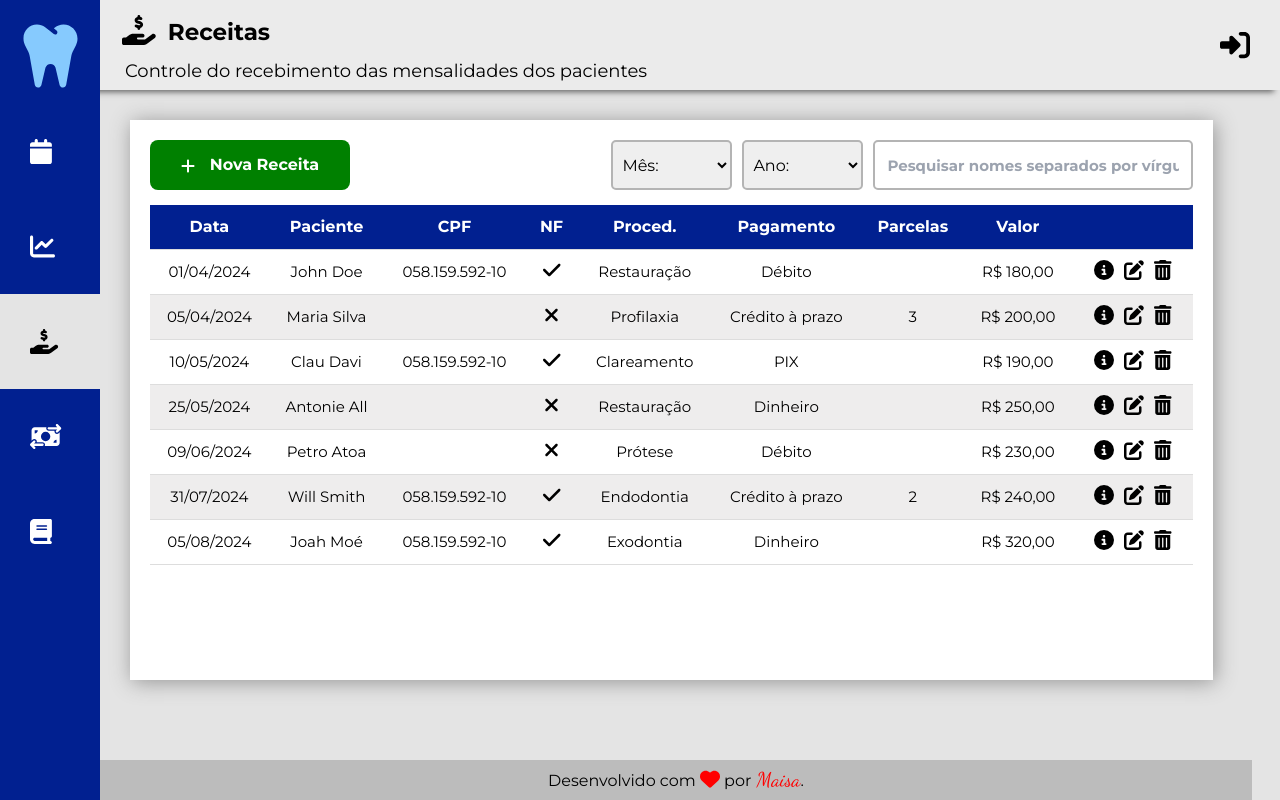
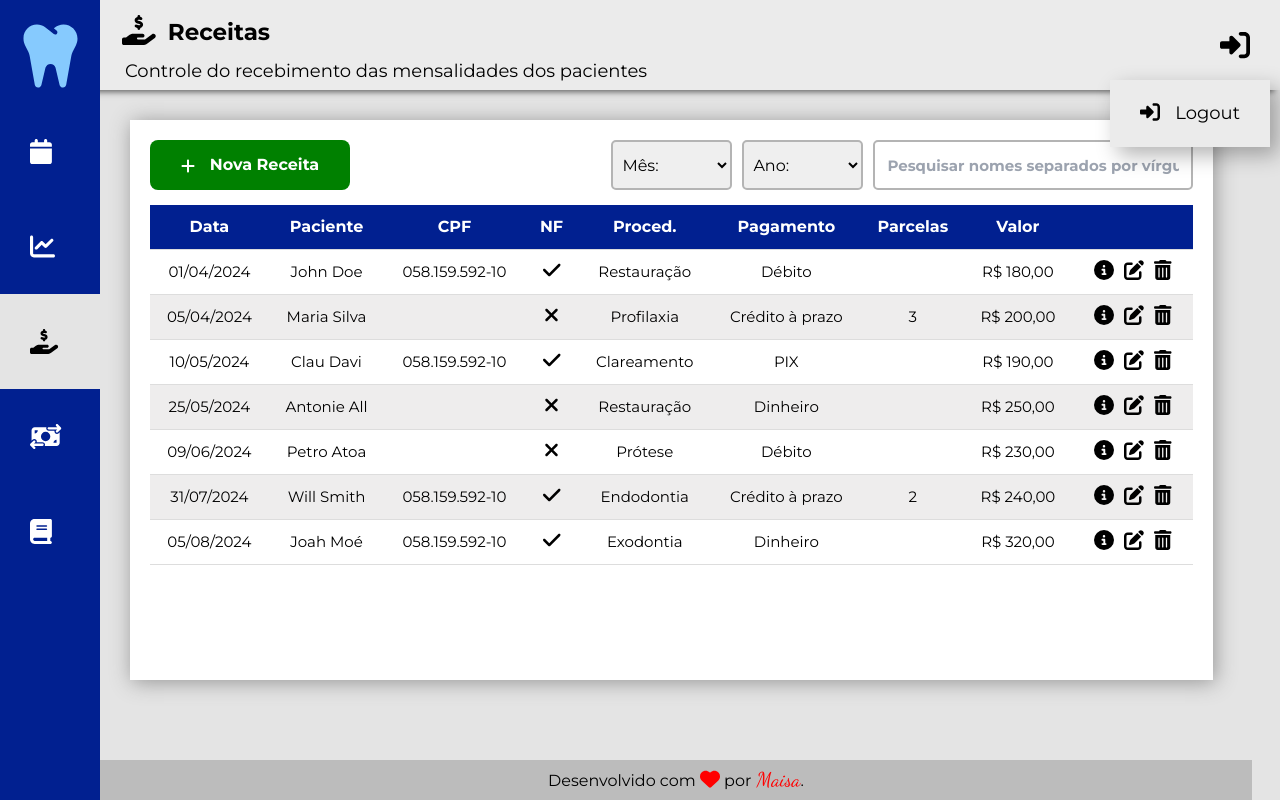
Before and after one commit to maisappreis/dental-clinic, a Next.js app: page /dental-clinic/ in a window 1280 px wide. Both pictures are taken after a click on the icon 1235 px from the left and 45 px from the top of the page. Built offline with nearby package versions, Linux system fonts and the light colour scheme.

Commit message:
feat: Implementing a dropdown menu for the user to logout.

```diff
--- a/src/app/layout/header.tsx
+++ b/src/app/layout/header.tsx
@@ -1,9 +1,11 @@
 import { FontAwesomeIcon } from "@fortawesome/react-fontawesome";
 import { faChartLine, faCalendar, faHandHoldingDollar, faMoneyBillTransfer, faBook, faRightToBracket } from '@fortawesome/free-solid-svg-icons';
 import styles from "./styles/Header.module.css"
+import { useState } from "react";
 
 
 export default function Header({ selectedOption }: { selectedOption: string }) {
+  const [showDropdownLogout, setShowDropdownLogout] = useState(false);
   let title;
   let subtitle;
   let icon;
@@ -41,6 +43,14 @@ export default function Header({ selectedOption }: { selectedOption: string }) {
       icon = null;
   }
 
+  const handleLogout = () => {
+    setShowDropdownLogout(!showDropdownLogout);
+  }
+
+  const logoutUser = () => {
+    console.log("Logout");
+  }
+
   return (
     <div className={styles.hearder}>
       <div className={styles.text}>
@@ -53,8 +63,14 @@ export default function Header({ selectedOption }: { selectedOption: string }) {
             {subtitle}
           </p>
         </div>
-        <FontAwesomeIcon icon={faRightToBracket} className={styles.login} />
+        <FontAwesomeIcon icon={faRightToBracket} className={styles.login} onClick={handleLogout} />
       </div>
+      {showDropdownLogout && (
+        <button className={styles.dropdown} onClick={logoutUser}>
+          <FontAwesomeIcon icon={faRightToBracket} className={styles.logout} />
+          Logout
+        </button>
+      )}
     </div>
   )
 }
--- a/src/app/layout/styles/Header.module.css
+++ b/src/app/layout/styles/Header.module.css
@@ -5,7 +5,7 @@
   box-shadow: 0 8px 6px -6px rgb(99, 99, 99);
   height: 90px;
   width: 100%;
-  z-index: 9;
+  z-index: 1;
 }
 
 .heading {
@@ -26,6 +26,11 @@
   margin: 15px 0 6px 0;
 }
 
+.subtitle {
+  font-size: 18px;
+  margin: 2px 0 5px 15px;
+}
+
 .icon {
   margin: 15px 12px 10px 12px;
   font-size: 30px;
@@ -37,9 +42,21 @@
   cursor: pointer;
 }
 
-.subtitle {
-  font-size: 18px;
-  margin: 2px 0 5px 15px;
+.logout {
+  margin-right: 15px;
+  font-size: 20px;
+  cursor: pointer;
+}
+
+.dropdown {
+  position: absolute;
+  top: 80px;
+  right: 10px;
+  z-index: 10;
+  background-color: rgb(235, 235, 235);
+  padding: 20px 30px;
+  box-shadow: 8px 8px 20px rgba(0, 0, 0, 0.3);
+  cursor: pointer;
 }
 
 @media only screen and (max-width: 1300px) {
--- a/src/app/layout/styles/Sidebar.module.css
+++ b/src/app/layout/styles/Sidebar.module.css
@@ -6,7 +6,7 @@
   width: 20vw;
   min-width: 200px;
   max-width: 230px;
-  z-index: 10;
+  z-index: 2;
 
   background-color: var(--blue-dark-color);
   height: 100vh;
```
